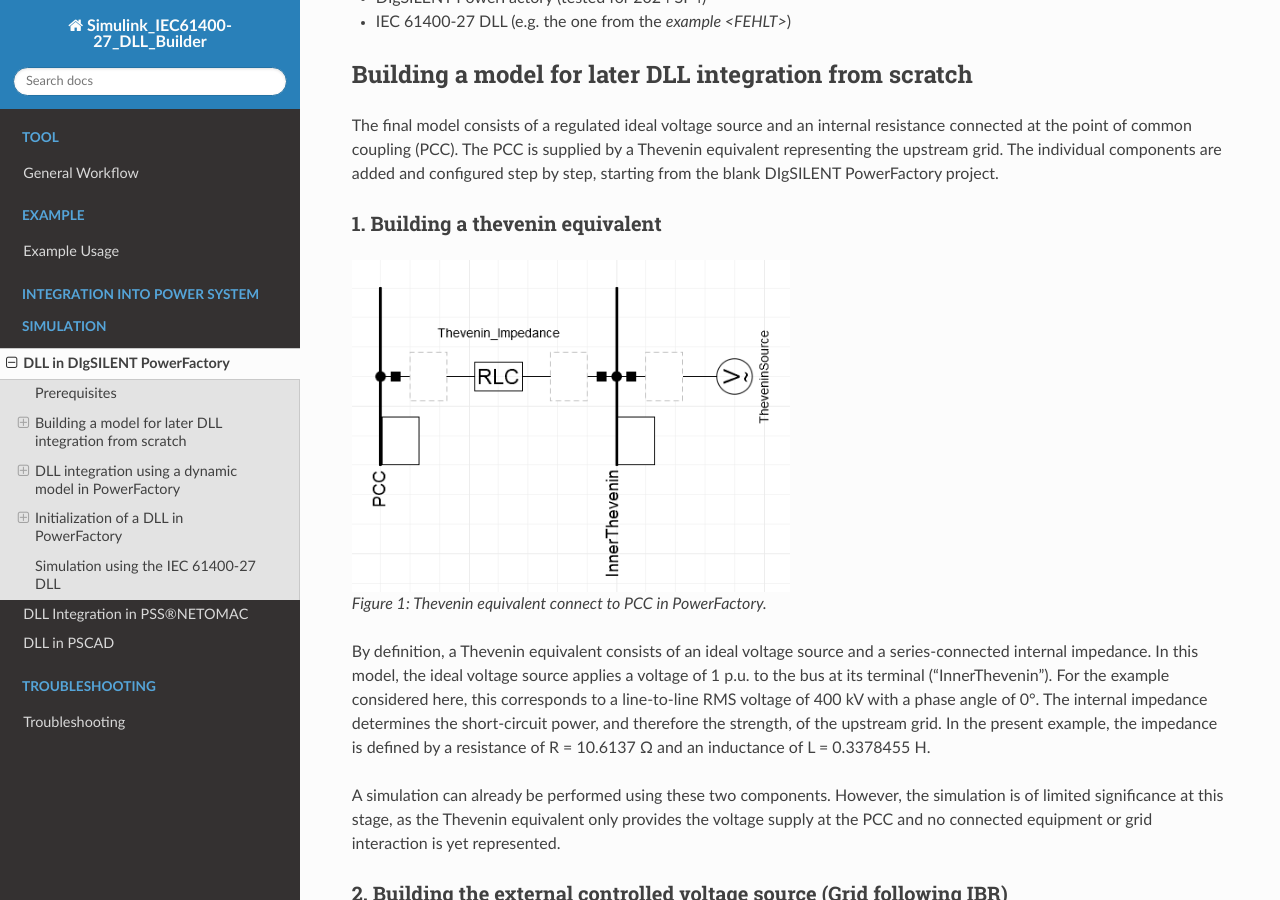
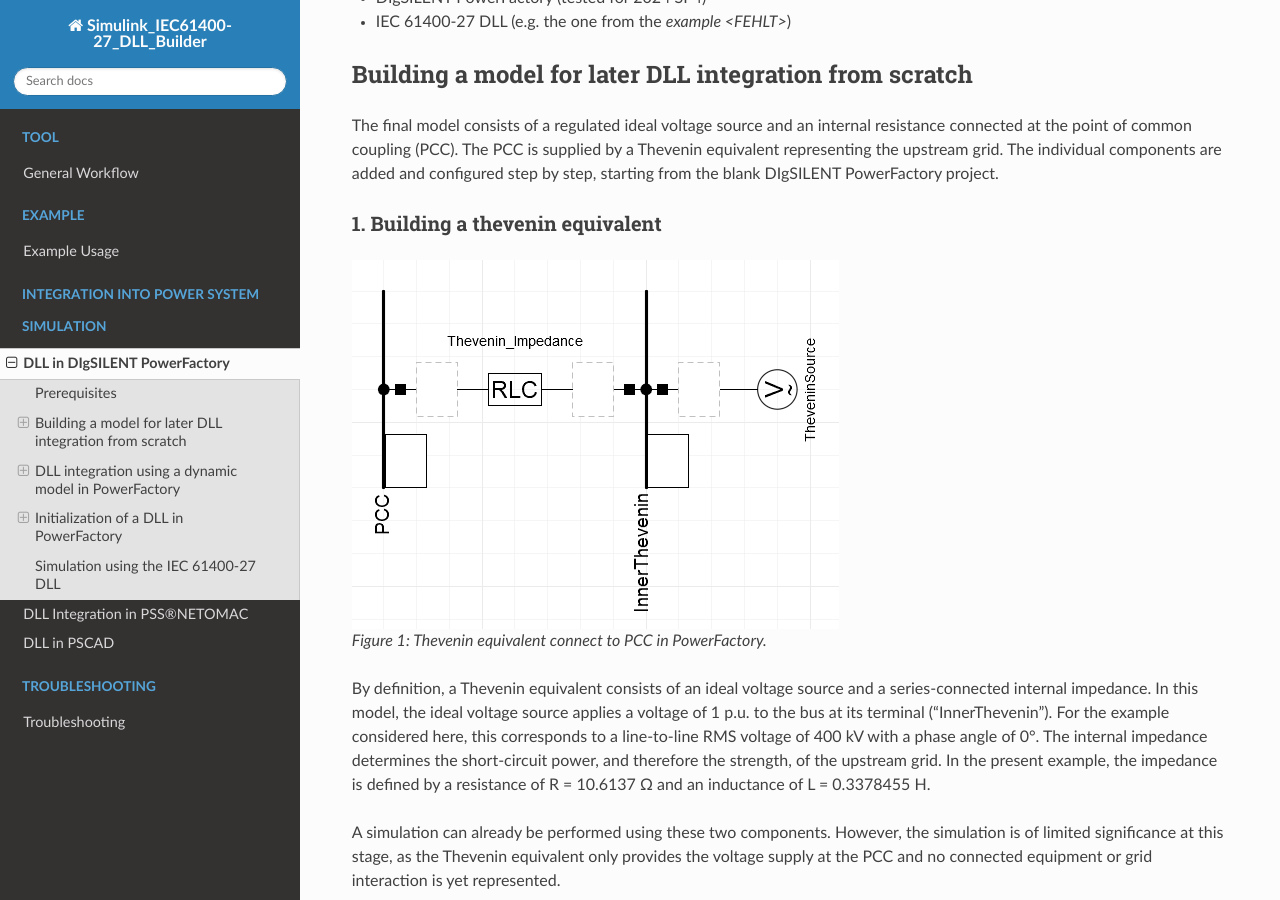
Before and after one commit to Institute-of-Electrical-Energy-Systems/SIMULINK_DLL_Builder, a Sphinx documentation site: the page built from docs/DLL_in_PF.rst, in a window 1280 px wide and 900 px high, scrolled down 350 px. Built offline with Sphinx 7.4.7 and the Read the Docs theme 3.1.0, drawn with Linux system fonts in a browser that asks for light colours; formulas are drawn with MathJax 3.

Commit message:
Update DLL_in_PF.rst

```diff
--- a/docs/DLL_in_PF.rst
+++ b/docs/DLL_in_PF.rst
@@ -23,7 +23,6 @@
 ^^^^^^^^^^^^^^^^^^^^^^^^^^^^^^^^^
 ..  figure:: ./images/PowerFactory/TheveninPowerFactory.png
     :alt: Thevenin equivalent connect to PCC in PowerFactory.
-    :width: 50%
 
     Figure 1: Thevenin equivalent connect to PCC in PowerFactory.
 
@@ -77,7 +76,7 @@
 
       ..  figure:: ./images/PowerFactory/PCCPowerFactory.png
             :alt: Choice of the PCC busbar in the PowerFactory model menu.
-            :width: 25%
+            :width: 50%
 
             Figure 3: Choice of the PCC busbar in the PowerFactory model menu.
 
```
